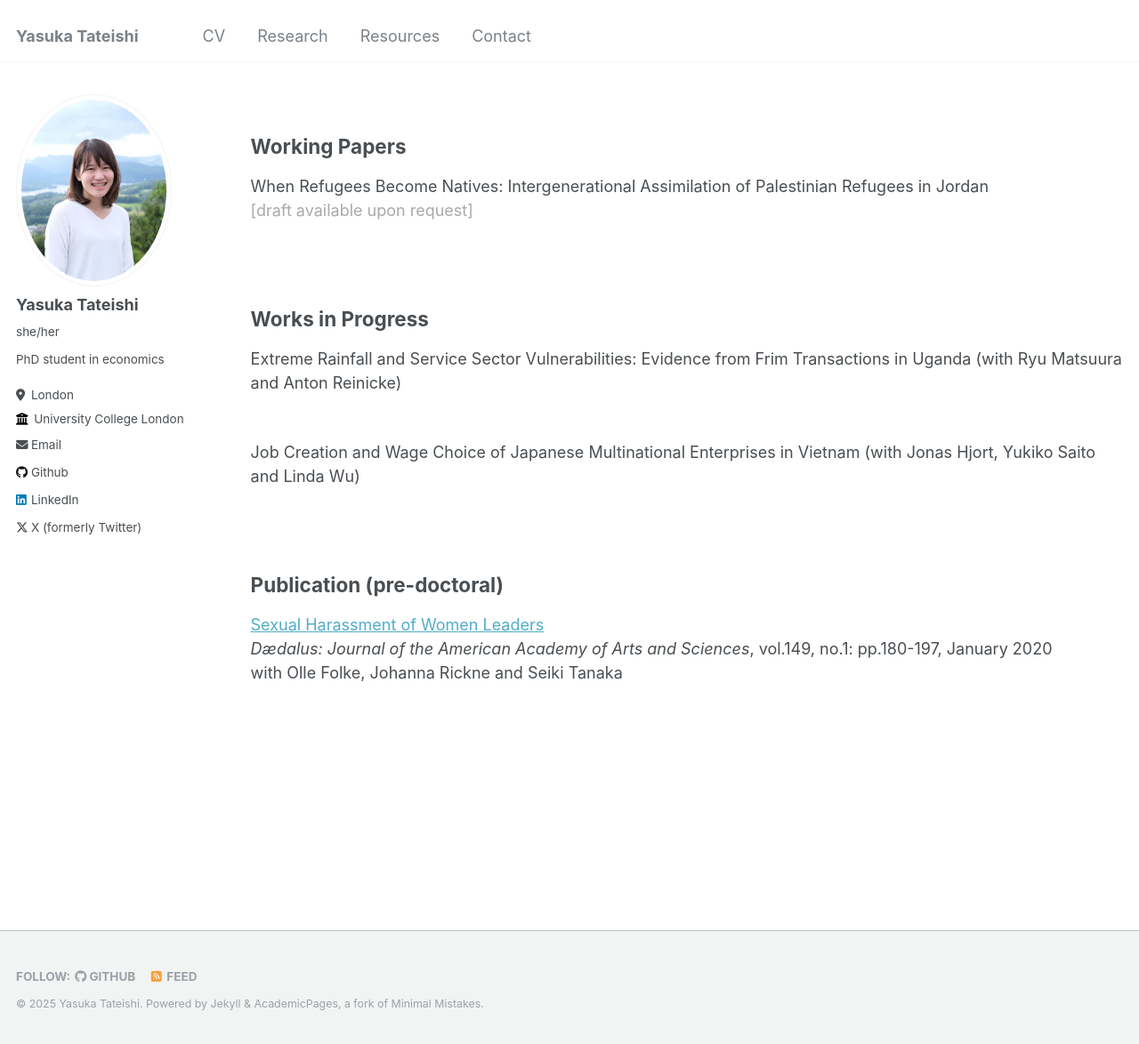
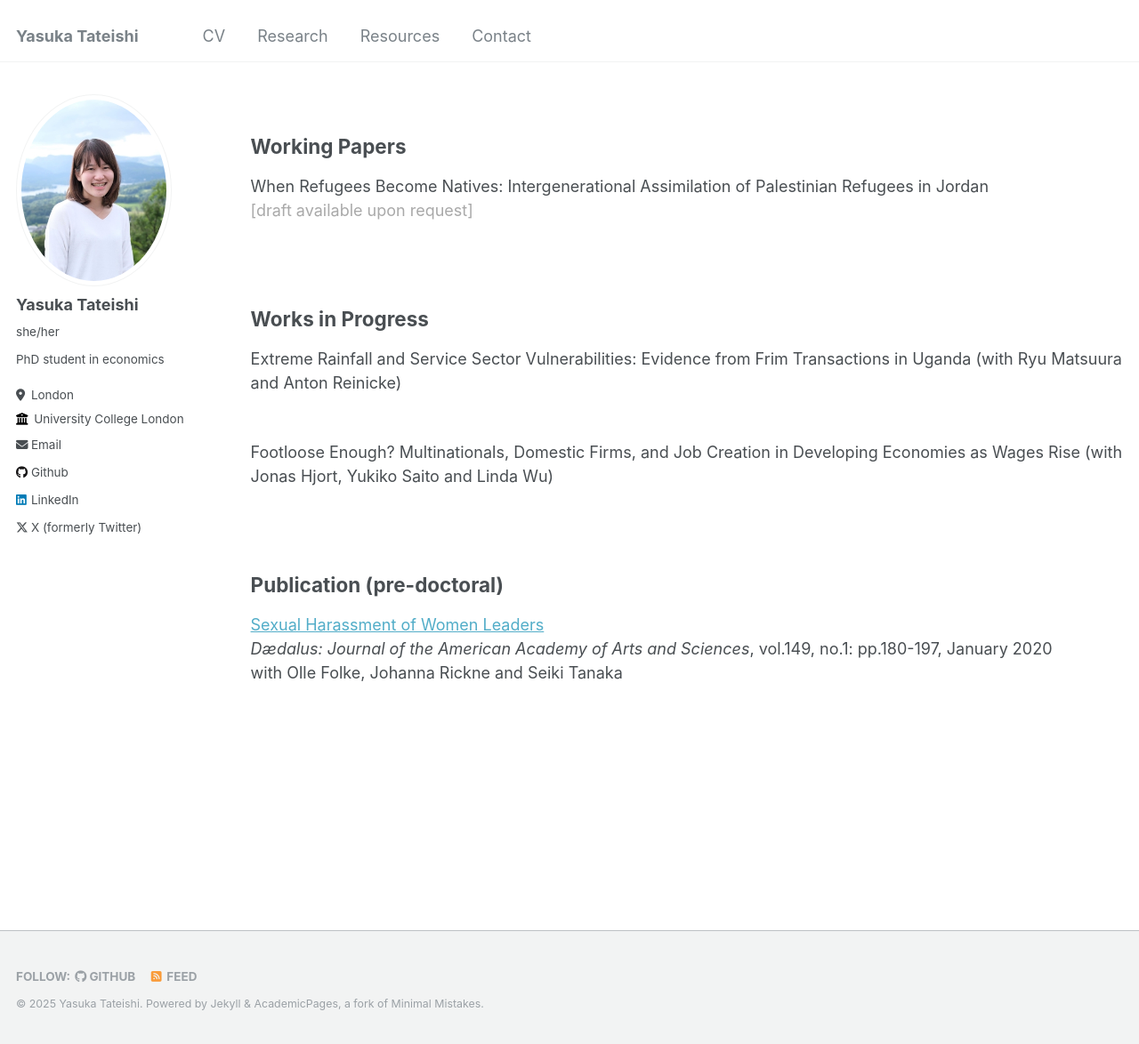
Before and after one commit to yaskatat/yaskatat.github.io, a Jekyll site: the page built from _pages/research.md, in a window 1280 px wide and 1174 px high. Shown: the whole window at 89% size. Built offline with Jekyll 4.4.1, drawn with Linux system fonts in a browser that asks for light colours.

Commit message:
Update research.md

```diff
--- a/_pages/research.md
+++ b/_pages/research.md
@@ -17,7 +17,7 @@ When Refugees Become Natives: Intergenerational Assimilation of Palestinian Refu
 Extreme Rainfall and Service Sector Vulnerabilities: Evidence from Frim Transactions in Uganda (with Ryu Matsuura and Anton Reinicke)
 
 <br/>
-Job Creation and Wage Choice of Japanese Multinational Enterprises in Vietnam (with Jonas Hjort, Yukiko Saito and Linda Wu)
+Footloose Enough? Multinationals, Domestic Firms, and Job Creation in Developing Economies as Wages Rise (with Jonas Hjort, Yukiko Saito and Linda Wu)
 
 <br/>
 
```
